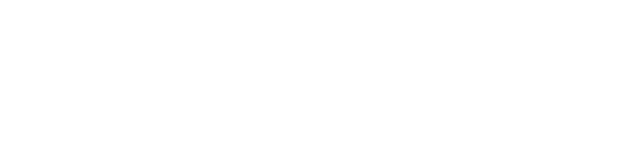
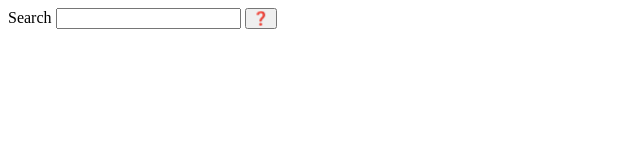
Before and after one commit to Ir-p/weather-dashboard, a plain HTML site: page index.html in a window 1280 px wide. Shown: the whole page, without its empty margins (0-640 px from the left). Drawn offline with Linux system fonts and the light colour scheme.

Commit message:
form input during office hours

```diff
--- a/index.html
+++ b/index.html
@@ -8,10 +8,21 @@
 </head>
 <body>
     <!-- form input  -->
-    <div id="form"></div>
+    <div id="form-container">
+        <form>
+            <label for="weather-search">
+                Search
+            </label>
+            <input id="weather-search" type="text">
+            <button>❓</button>
+        </form>
+    </div>
+
     <!-- weather display  -->
     <div id="weather"></div>
     <!-- forecast display  -->
     <div id="forecast"></div>
+    <!-- local scipt  -->
+    <script src="assets/js/script.js"></script>
 </body>
 </html>
```
